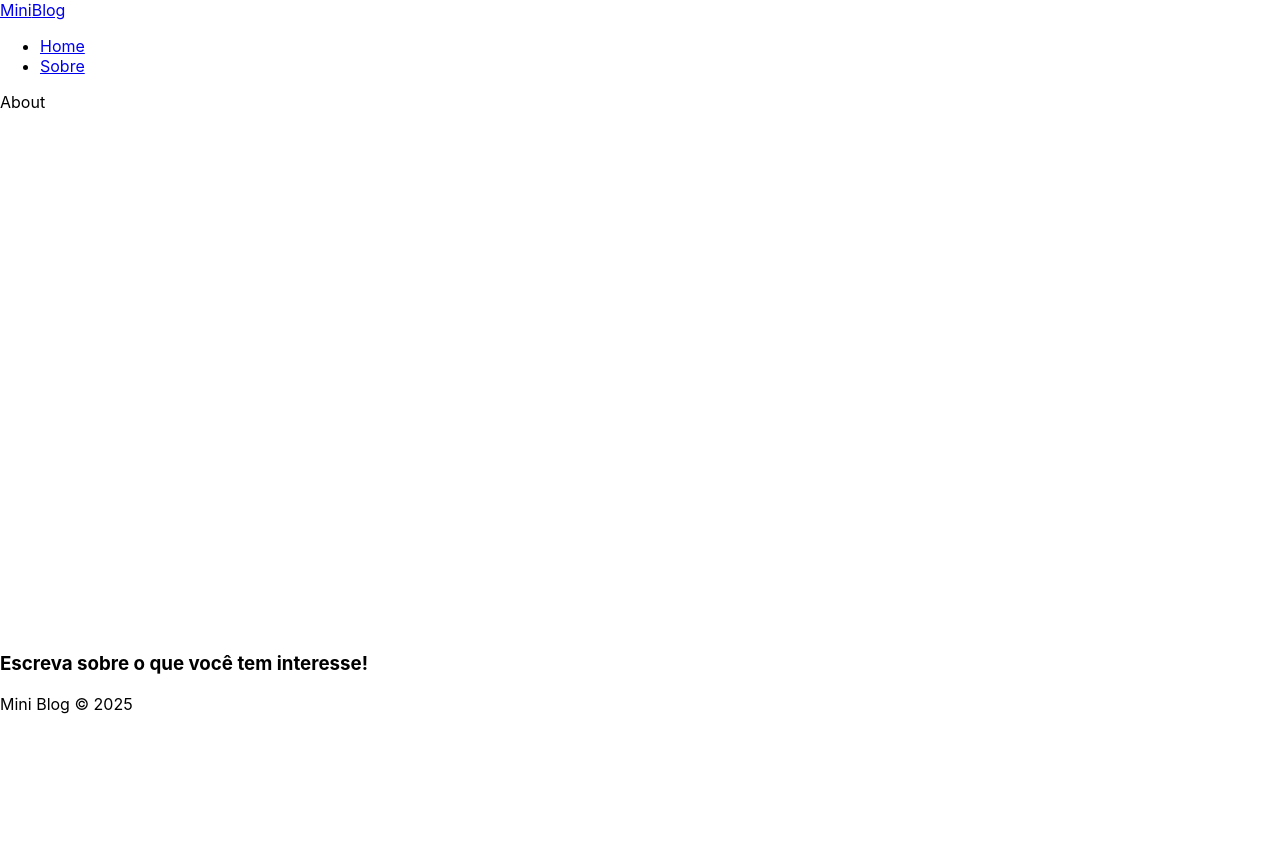
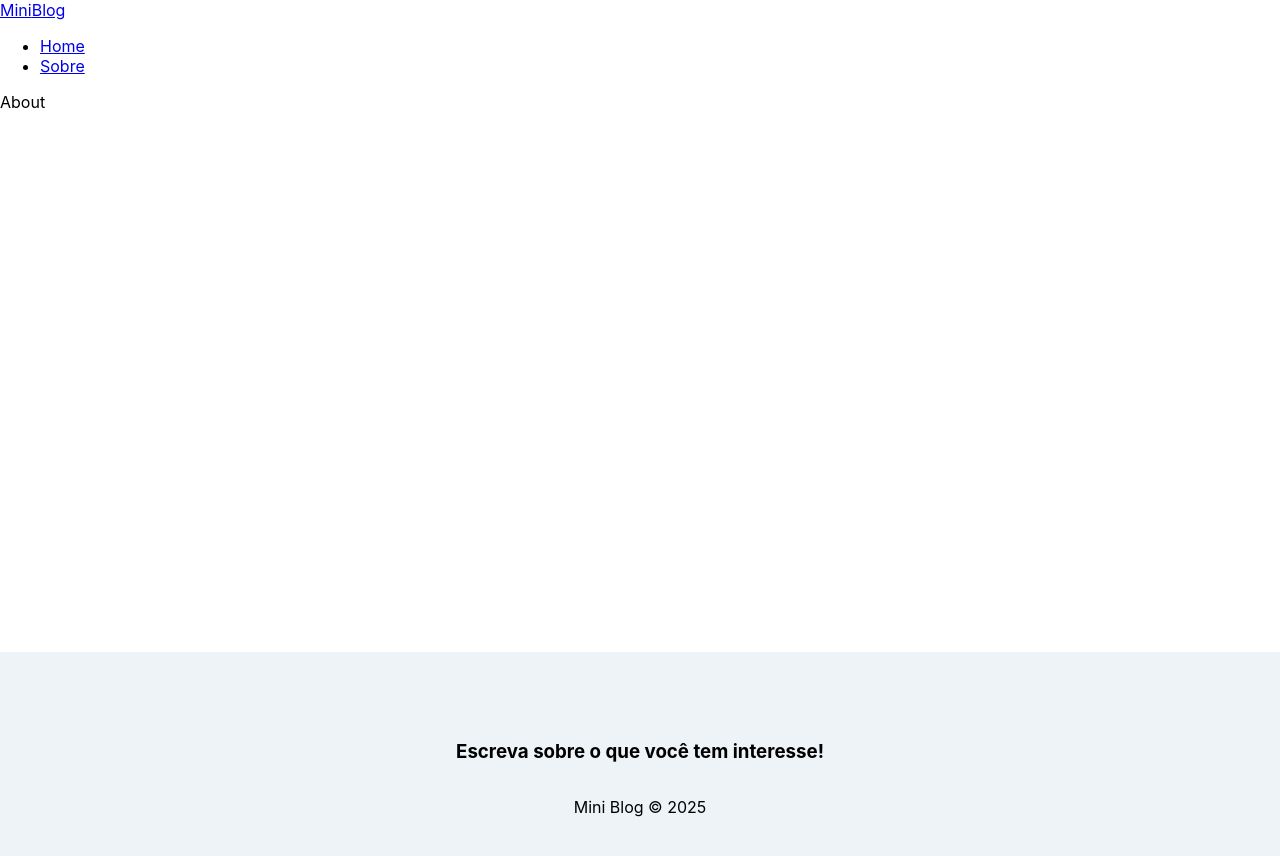
Before and after one commit to Allex-tek/miniblog, a React (Create React App) app in the folder miniblog/: page /about in a window 1280 px wide. Shown: the top 856 px of the page. Before the commit the page ends 800 px from the top, so only its background shows below. Built offline with nearby package versions, Linux system fonts and the light colour scheme.

Commit message:
estilo do rodapé (footer)

```diff
--- a/miniblog/src/components/Footer.js
+++ b/miniblog/src/components/Footer.js
@@ -2,7 +2,7 @@
 
 const Footer = () => {
   return (
-    <footer>
+    <footer className={styles.footer}>
         <h3>Escreva sobre o que você tem interesse!</h3>
         <p>Mini Blog &copy; 2025</p>
     </footer>
--- a/miniblog/src/components/Footer.module.css
+++ b/miniblog/src/components/Footer.module.css
@@ -0,0 +1,8 @@
+.footer {
+    height: 250px;
+    display: flex;
+    flex-direction: column;
+    align-items: center;
+    justify-content: center;
+    background-color: #edf3f6;
+}
```
